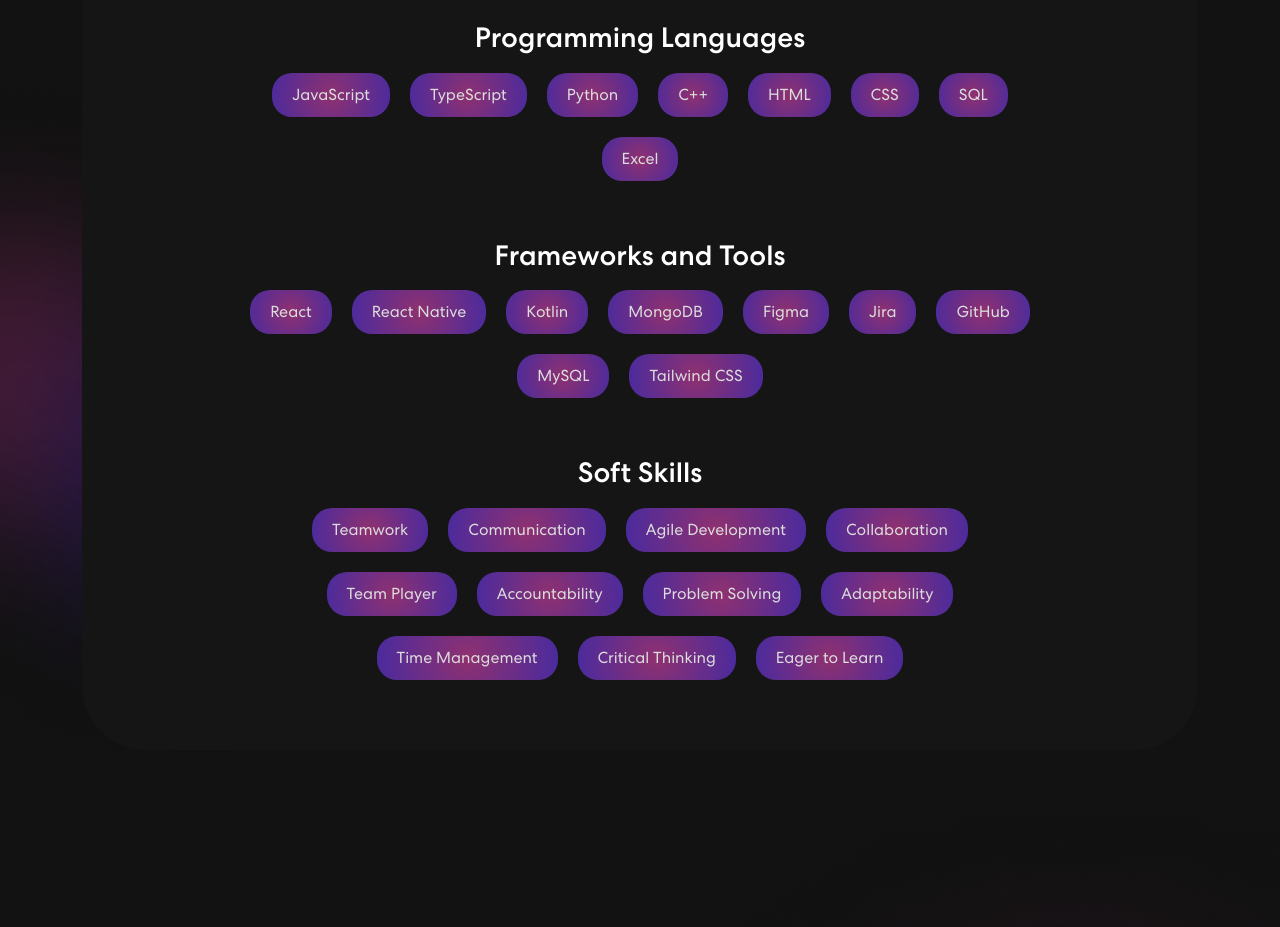
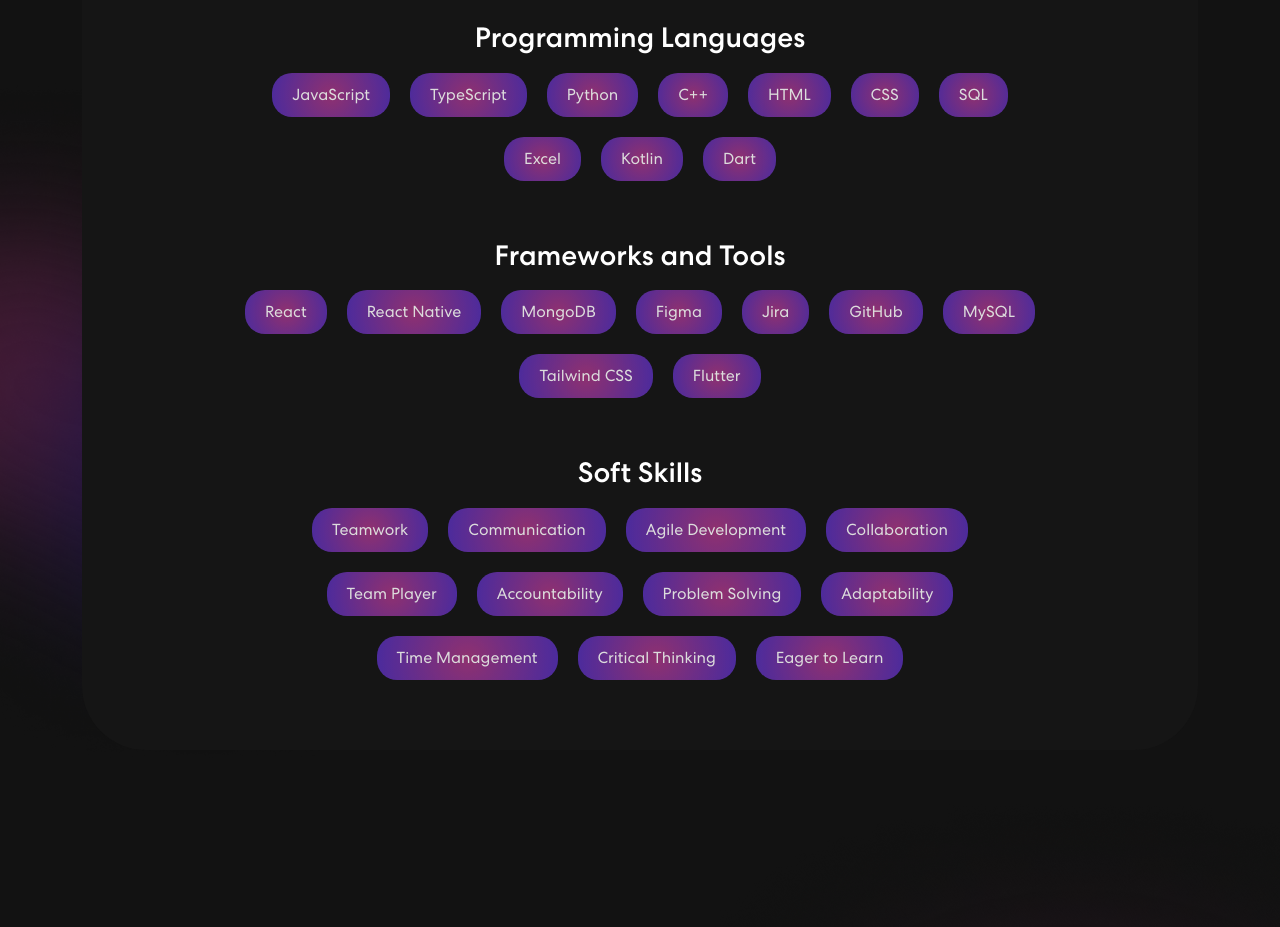
Before and after one commit to alexisbl14/personal-portfolio, a React (Vite) app: page / in a window 1280 px wide. Shown: the part 960-1887 px from the top of the page. Built offline with nearby package versions, Linux system fonts and the light colour scheme.

Commit message:
update skills list

```diff
--- a/src/components/Skills.tsx
+++ b/src/components/Skills.tsx
@@ -4,9 +4,9 @@
 
 function Skills() {
 
-    const technicalSkillList = ["JavaScript", "TypeScript", "Python", "C++", "HTML", "CSS", "SQL", "Excel"];
+    const technicalSkillList = ["JavaScript", "TypeScript", "Python", "C++", "HTML", "CSS", "SQL", "Excel", "Kotlin", "Dart"];
 
-    const frameworksList = ["React", "React Native", "Kotlin", "MongoDB", "Figma", "Jira", "GitHub", "MySQL", "Tailwind CSS"];
+    const frameworksList = ["React", "React Native", "MongoDB", "Figma", "Jira", "GitHub", "MySQL", "Tailwind CSS", "Flutter"];
 
     const softSkillList = ["Teamwork", "Communication", "Agile Development", "Collaboration", "Team Player", "Accountability",
         "Problem Solving", "Adaptability", "Time Management", "Critical Thinking", "Eager to Learn"];
```
